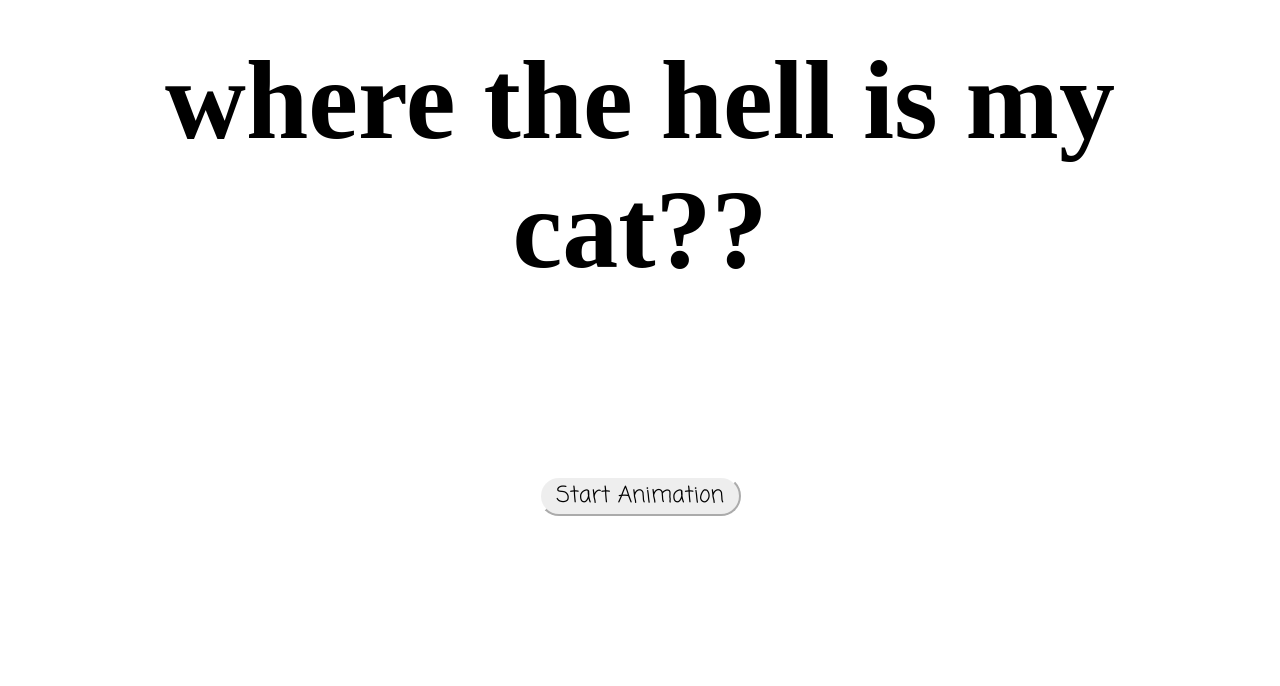
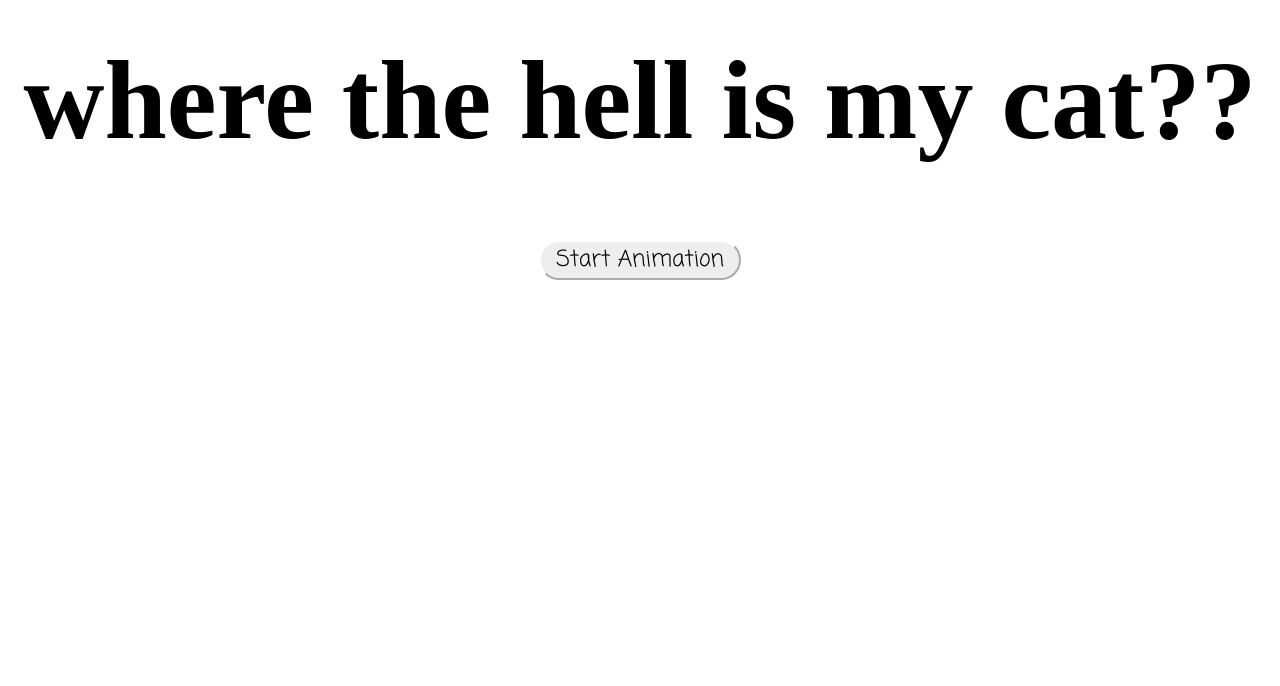
Before and after one commit to Jordanwbutterwick/catwalk, a plain HTML site: page index.html in a window 1280 px wide. Shown: the part 114-800 px from the top of the page. Drawn offline with Linux system fonts and the light colour scheme; a web font is replaced by a local one.

Commit message:
Updated styles

```diff
--- a/styles.css
+++ b/styles.css
@@ -34,11 +34,9 @@ h2 {
   font-family: "Walter Turncoat";
 }
 .title {
-  width: 1200px;
   text-align: center;
   margin: auto;
   margin-top: 150px;
-  height: 55vh;
 }
 
 .button1 {
```
